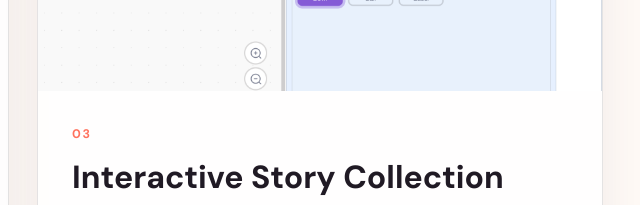
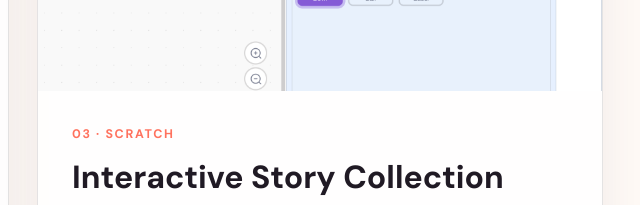
Before and after one commit to ruishanliu36-cloud/ruishan-portfolio, a plain HTML site: page index.html in a window 1280 px wide. Shown: the part 2640-2845 px from the top of the page, 617-1257 px from the left. Drawn offline with nearby package versions, Linux system fonts and the light colour scheme; grey boxes are pictures that could not be loaded.

Commit message:
Add files via upload

```diff
--- a/index.html
+++ b/index.html
@@ -137,7 +137,7 @@
   <div class="project-image scratch-preview"></div>
 
   <div class="project-content">
-    <p class="project-number">03 </p>
+    <p class="project-number">03 · SCRATCH</p>
 
     <h3>Interactive Story Collection</h3>
 
```
